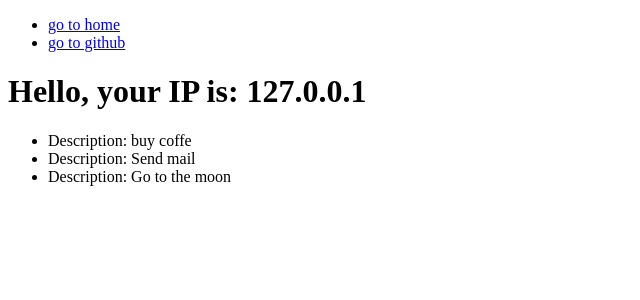
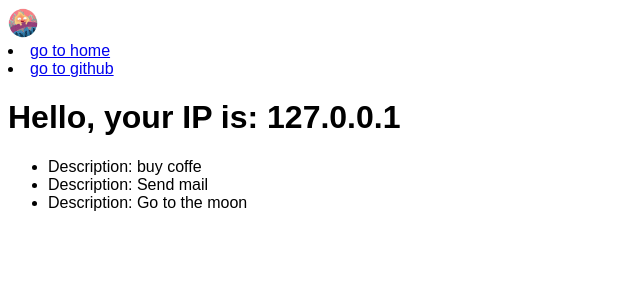
Before and after one commit to Art-And/FlaskToDo, a Flask app: page /hello in a window 1280 px wide. Shown: the top 300 px of the page, without its empty margins (0-640 px from the left). Run offline with Flask 2, Linux system fonts and the light colour scheme.

Commit message:
Add static files

```diff
--- /dev/null
+++ b/static/css/main.css
@@ -0,0 +1,7 @@
+html * {
+    font-family: sans-serif;
+}
+
+img {
+    max-width: 30px;
+}
--- a/templates/base.html
+++ b/templates/base.html
@@ -4,6 +4,7 @@
     <meta charset="UTF-8">
     <meta http-equiv="X-UA-Compatible" content="IE=edge">
     <meta name="viewport" content="width=device-width, initial-scale=1.0">
+    <link rel="stylesheet" href="{{ url_for('static', filename='css/main.css') }}">
     <title>
         {% block title %}Flask | {% endblock %}
     </title>
--- a/templates/navbar.html
+++ b/templates/navbar.html
@@ -1,5 +1,5 @@
 <nav>
-    <ul>
+    <img src="{{ url_for('static', filename='images/Flame.jpeg') }}" alt="Logo">
         <li><a href="{{ url_for('index') }}">go to home</a></li>
         <li><a href="https://github.com/" target="blank">go to github</a></li>
     </ul>
```
Also changed, not shown: static/images/Flame.jpeg (added).
